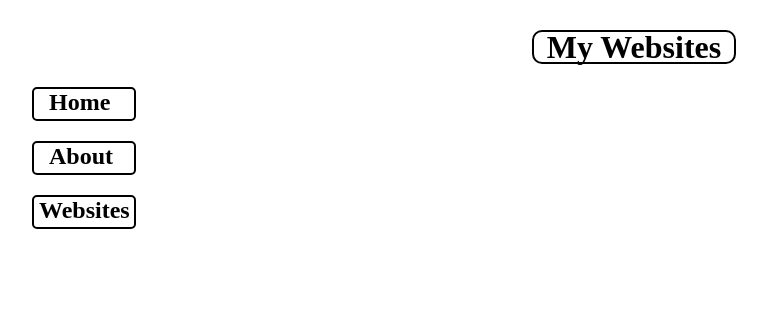
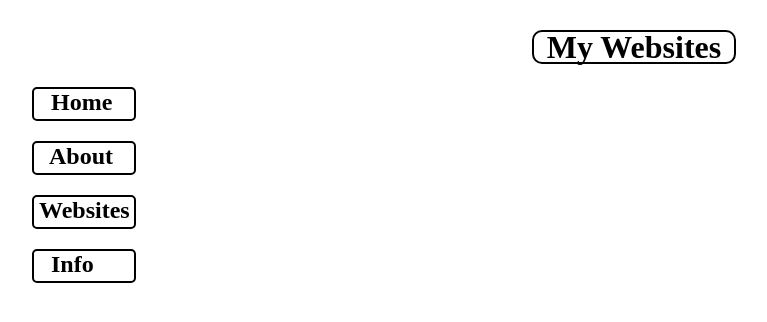
Before and after one commit to mathmaniac88/mathmaniac88.github.io, a Jekyll site: the page about.html, which Jekyll copies as it is, in a window 1280 px wide. Shown: the top 322 px of the page, without its empty margins (6-773 px from the left). Built offline with Jekyll 4.4.1, drawn with Linux system fonts in a browser that asks for light colours.

Commit message:
Update about.html

```diff
--- a/about.html
+++ b/about.html
@@ -7,9 +7,11 @@
 <body>
 <center><div></div><h1 class="title">My Websites</h1></center>
 <nav>
-  <div class="nav"><a href="/"><h1 id="nav-home">Home</h1></a></div>
+
+  <div class="nav"><a href="/"><h1 id="nav-4">Home</h1></a></div>
   <div class="nav"><a href="/about.html"><h1 id="nav-about">About</h1></a></div>
   <div class="nav"><a href="/websites.html"><h1 id="nav-websites">Websites</h1></a></div>
+  <div class="nav"><a href="/info.html"><h1 id="nav-4">Info</h1></a></div>
 </nav>
 <style>
 div{
@@ -44,8 +46,8 @@ div{
    margin-left:5px;
    margin-top:0px;
  }
-  #nav-home{
-    margin-left:15px;
+  #nav-4{
+    margin-left:17px;
     margin-top:0px;
   }
 </style>
```
